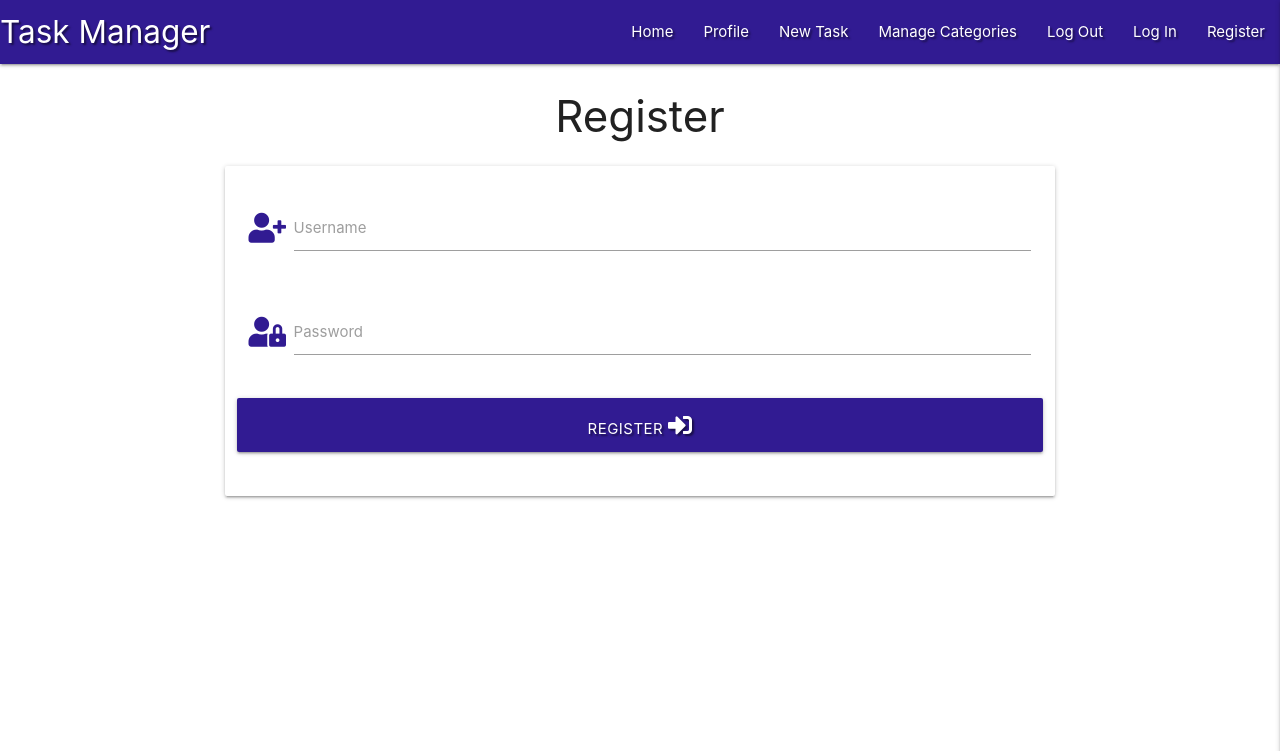
After one commit to lemocla/Task-manager-mini-project, a Flask app: page /register in a window 1280 px wide. The commit adds this page. Shown: the top 751 px of the page. Run offline with Flask 2, Linux system fonts and the light colour scheme; some libraries are stand-ins or nearby versions.

Commit message:
Add Register template

```diff
--- a/app.py
+++ b/app.py
@@ -7,6 +7,7 @@ from flask import (
 
 from flask_pymongo import PyMongo
 from bson.objectid import ObjectId
+from werkzeug.security import generate_password_hash, check_password_hash
 # import environment
 if os.path.exists("env.py"):
     import env
@@ -31,6 +32,11 @@ def get_tasks():
     tasks = mongo.db.tasks.find()
     return render_template("tasks.html", tasks=tasks)
 
+# registration functionality
+@app.route("/register", methods=["GET", "POST"])
+def register():
+    return render_template("register.html")
+
 
 if __name__ == "__main__":
     app.run(host=os.environ.get("IP"),
--- a/templates/base.html
+++ b/templates/base.html
@@ -28,7 +28,7 @@
                     <li><a href="#">Manage Categories</a></li>
                     <li><a href="#">Log Out</a></li>
                     <li><a href="#">Log In</a></li>
-                    <li><a href="#">Register</a></li>
+                    <li><a href="{{ url_for('register') }}">Register</a></li>
                 </ul>
             </div>
         </nav>
@@ -41,7 +41,7 @@
             <li><a href="#">Manage Categories</a></li>
             <li><a href="#">Log Out</a></li>
             <li><a href="#">Log In</a></li>
-            <li><a href="#">Register</a></li>
+            <li><a href="{{ url_for('register') }}">Register</a></li>
         </ul>
     </header>
 
--- /dev/null
+++ b/templates/register.html
@@ -0,0 +1,34 @@
+{% extends "base.html" %}
+{% block content %}
+
+<h3 class="center-align">Register</h3>
+<div class="row">
+    <form class="col s12 m8 offset-m2" method="POST" action="{{ url_for('register') }}">
+        <div class="card-panel">
+            <!-- Username -->
+            <div class="row">
+                <div class="input-field col s12">
+                    <i class="fas fa-user-plus prefix deep-purple-text text-darken-4"></i>
+                    <input id="username" name="username" type="text" class="validate">
+                    <label for="username">Username</label>
+                </div>
+            </div>
+            <!-- Password -->
+            <div class="row">
+                <div class="input-field col s12">
+                    <i class="fas fa-user-lock prefix deep-purple-text text-darken-4"></i>
+                    <input id="password" name="password" type="password" class="validate">
+                    <label for="password">Password</label>
+                </div>
+            </div>
+            <!-- Register -->
+            <div class="row">
+                <button type="submit" class="col s12 btn-large deep-purple darken-4 text-shadow">
+                Register <i class="fas fa-sign-in-alt"></i>
+                </button>
+            </div>
+        </div>
+    </form>
+</div>
+
+{% endblock %}
```
